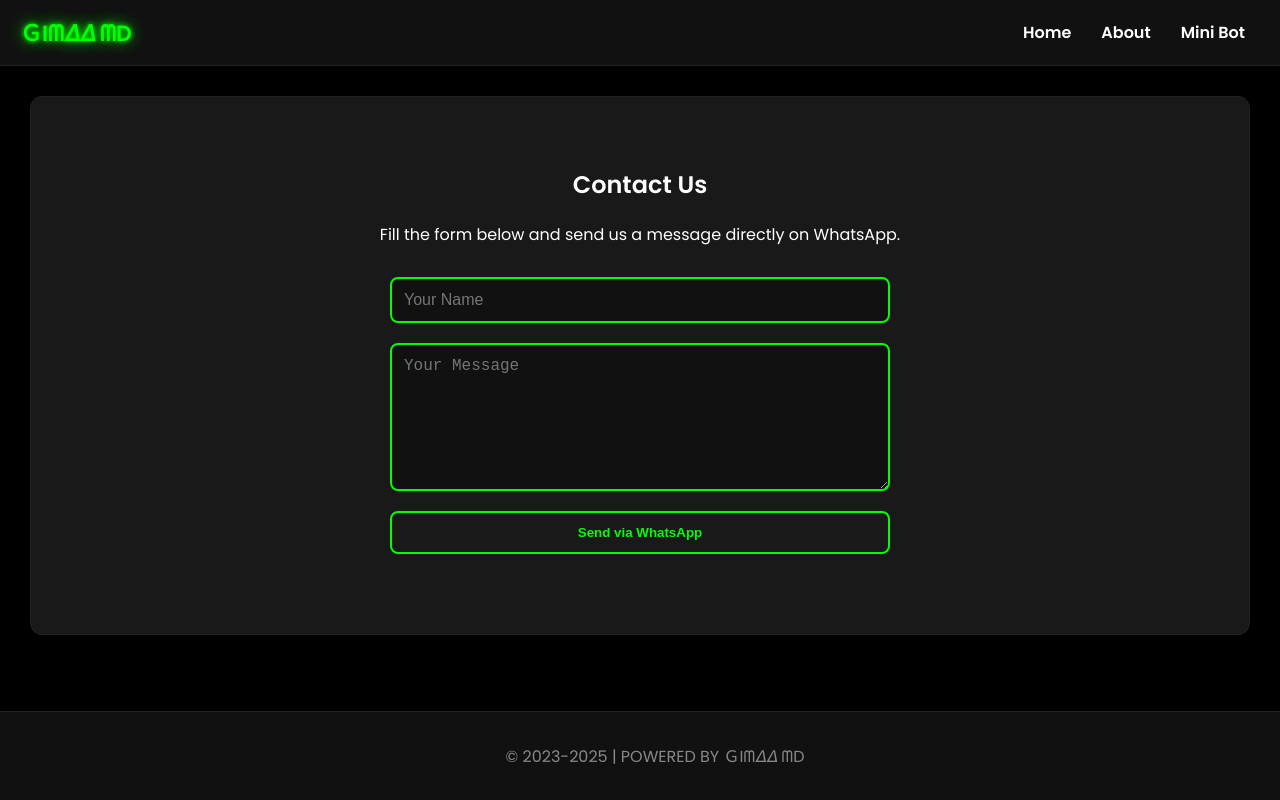
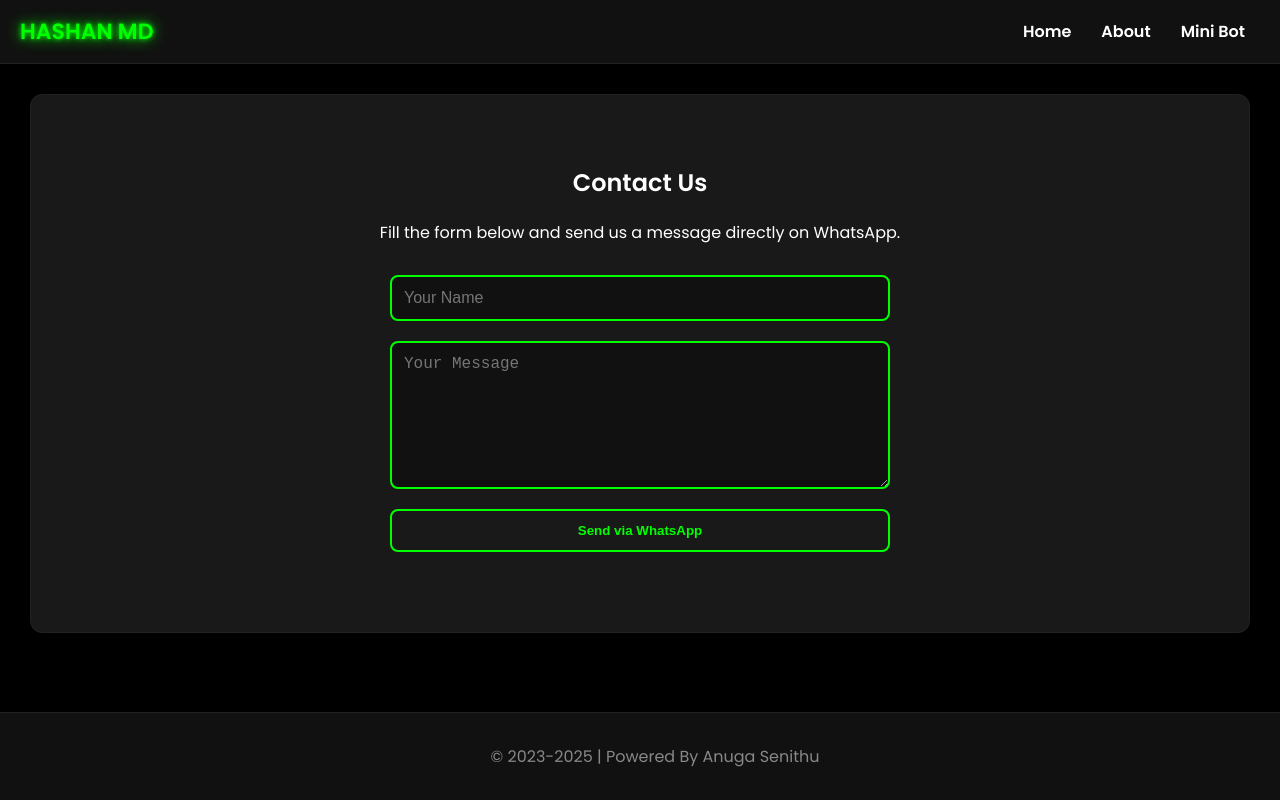
Before and after one commit to cyberxdevsofficial/hashu, a plain HTML site: page contact.html in a window 1280 px wide. Drawn offline with Linux system fonts and the light colour scheme.

Commit message:
Update contact.html

```diff
--- a/contact.html
+++ b/contact.html
@@ -3,13 +3,13 @@
 <head>
   <meta charset="UTF-8">
   <meta name="viewport" content="width=device-width, initial-scale=1.0">
-  <title>Contact Us - ＧIᗰ𝛥𝛥 ᗰD</title>
+  <title>Contact Us - HASHAN MD</title>
   <link rel="stylesheet" href="style.css">
   <script src="script.js" defer></script>
 </head>
 <body>
   <header>
-    <h1>ＧIᗰ𝛥𝛥 ᗰD</h1>
+    <h1>HASHAN MD</h1>
     <div class="hamburger" id="hamburger">☰</div>
     <nav id="navMenu">
       <ul>
@@ -32,7 +32,7 @@
   </main>
 
   <footer>
-    <p>© 2023-2025 | POWERED BY ＧIᗰ𝛥𝛥 ᗰD</p>
+    <p>© 2023-2025 | Powered By Anuga Senithu</p>
   </footer>
 </body>
 </html>
```
